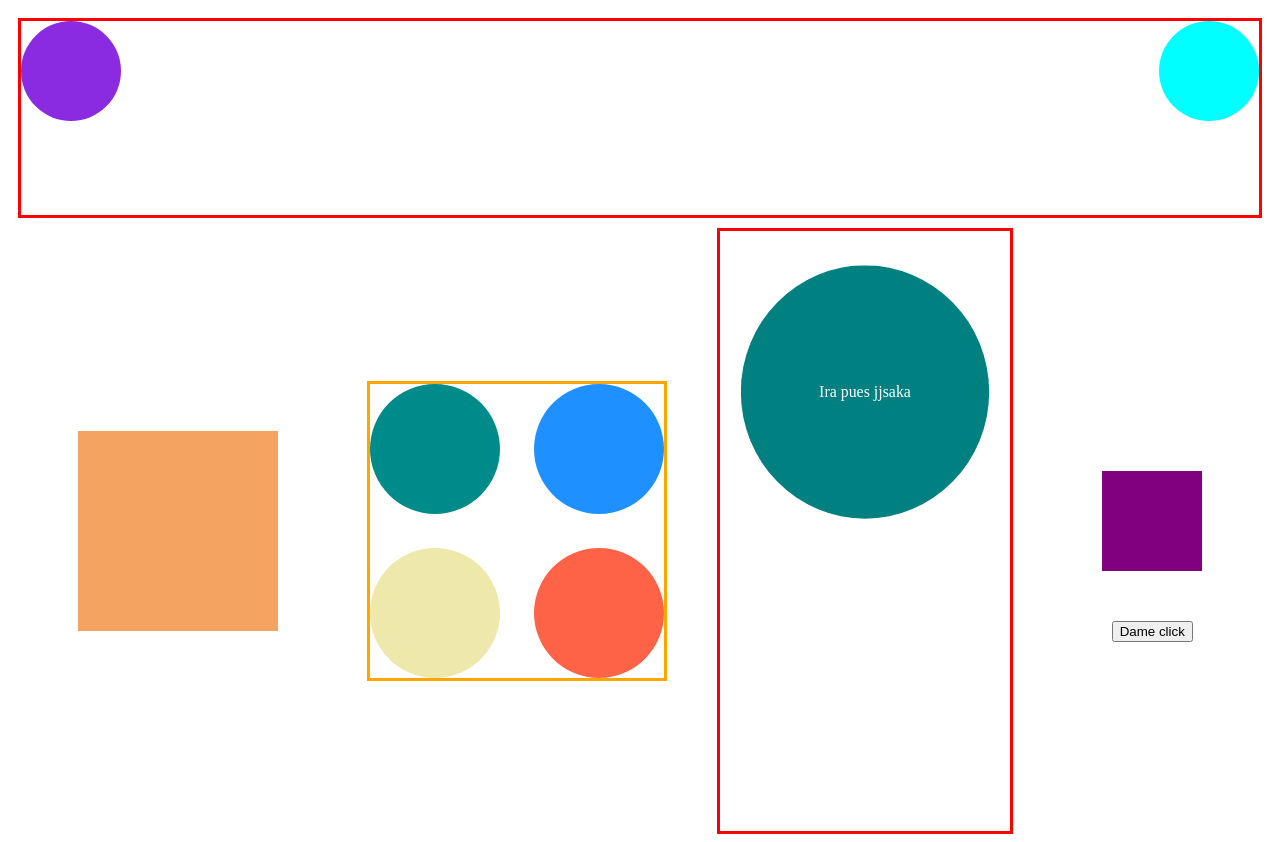
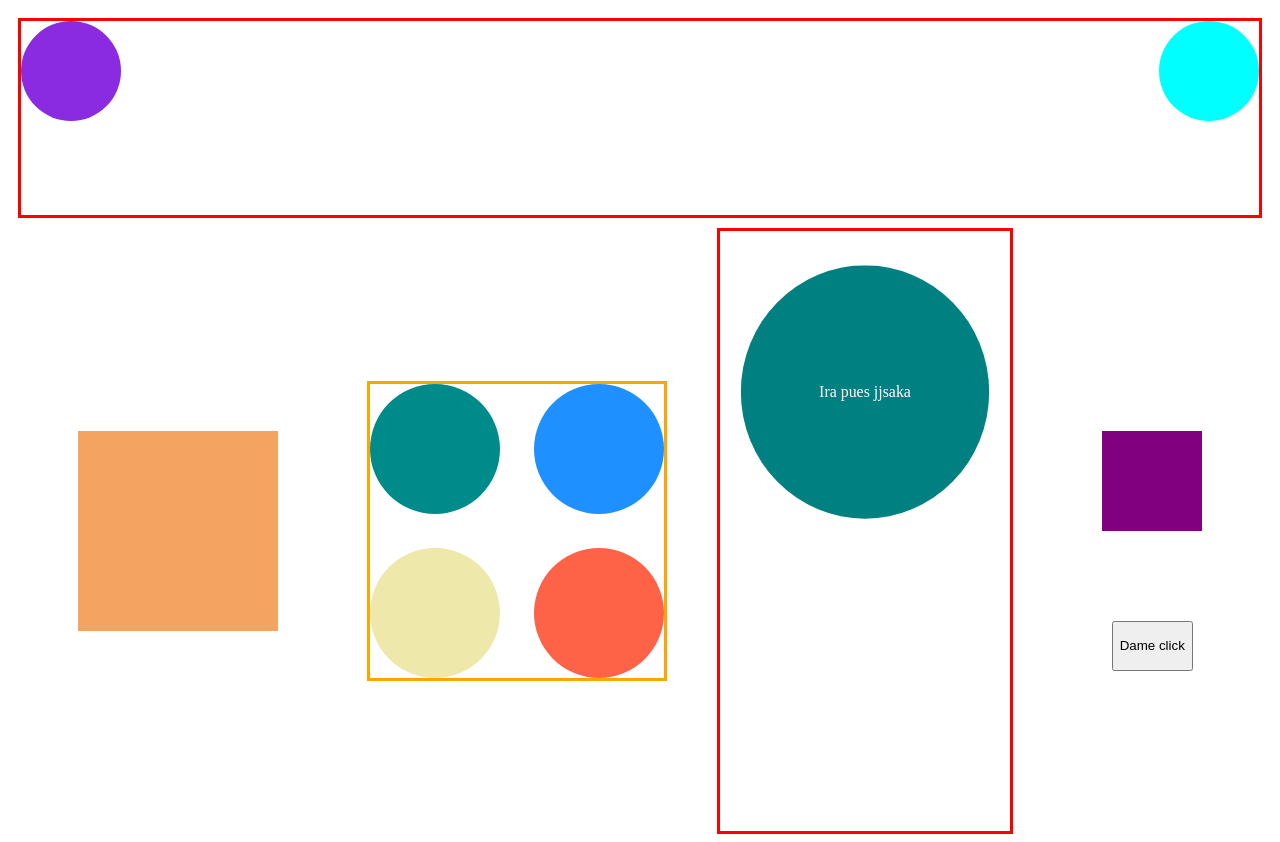
Before and after one commit to SaulTapia/cheems, a plain HTML site: page index.html in a window 1280 px wide. Drawn offline with Linux system fonts and the light colour scheme.

Commit message:
Made button bigger and gave it some space

```diff
--- a/style.css
+++ b/style.css
@@ -149,6 +149,7 @@ body{
   justify-content: center;
   flex-wrap: wrap;
   width: 200px;
+  height: 300px;
 }
 .box{
   background-color: purple;
@@ -171,3 +172,6 @@ body{
   height: 100px;
   transition-duration: 2s;
 }
+#button-box{
+  margin: 10px;
+}
```
